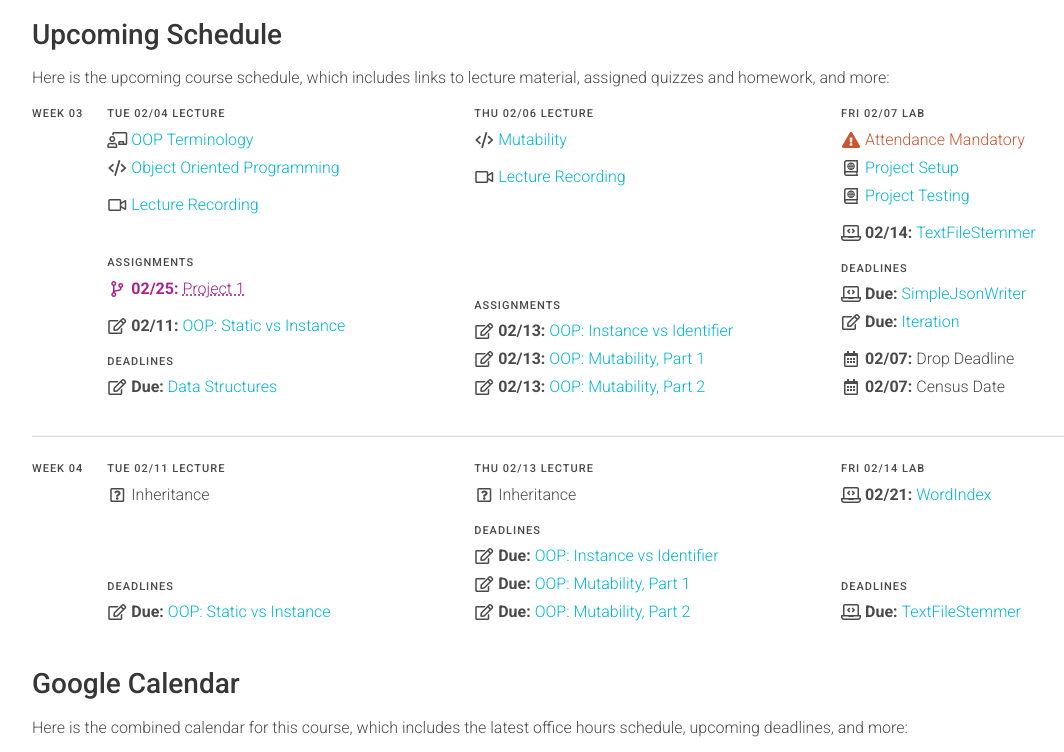
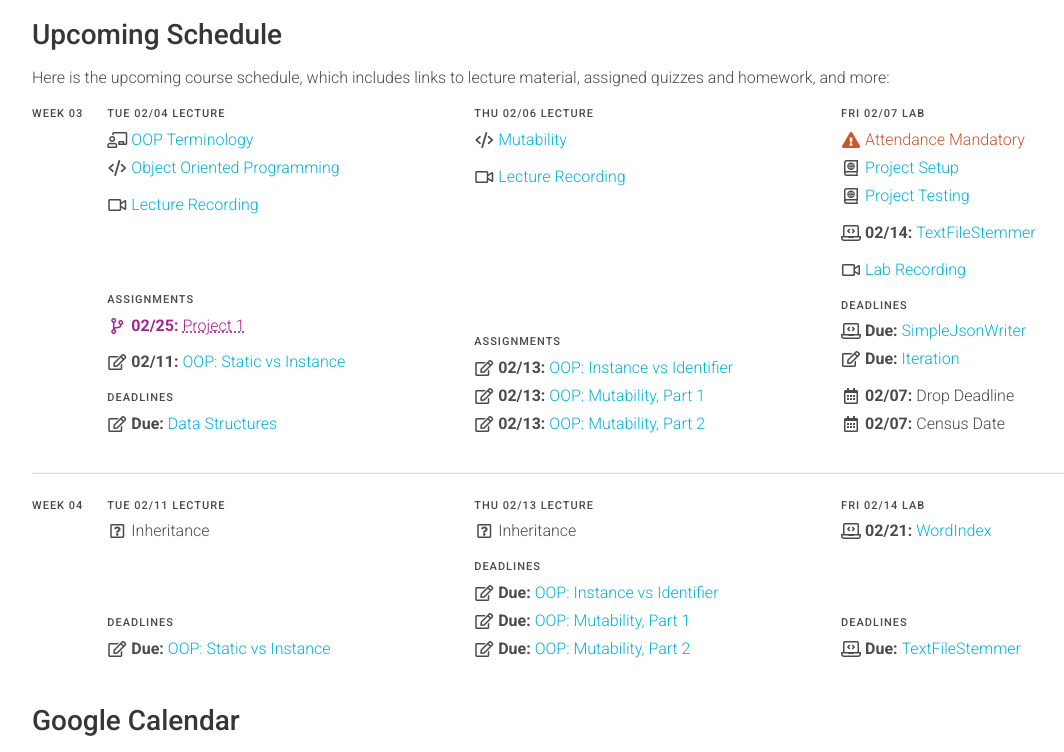
Before and after one commit to usf-cs212-2020/usf-cs212-2020.github.io, a Jekyll site: the page built from index.md, in a window 1280 px wide and 900 px high, scrolled down 415 px, cut to the strip 0-752 px from the top of the window. Shown: the whole strip, without its empty margins (32-1096 px from the left). Built offline with Jekyll 4.4.1, drawn with Linux system fonts in a browser that asks for light colours.

Commit message:
Adding lab recording.

```diff
--- a/_data/schedule.yml
+++ b/_data/schedule.yml
@@ -426,6 +426,11 @@ weeks:
 
           - <<: *homework3
             bump: true
+
+          - text: 'Lab Recording'
+            bump: true
+            icon: *icon_video
+            link: 'https://usfca.zoom.us/rec/share/5e9RDY3w2zpIQ6_WyhH5W_54OKvjeaa8gCFLr_oPyxnU99iPoyYIMk6nUoZFKmWb'
 
       - label: 'Deadlines'
         start: ''
```
